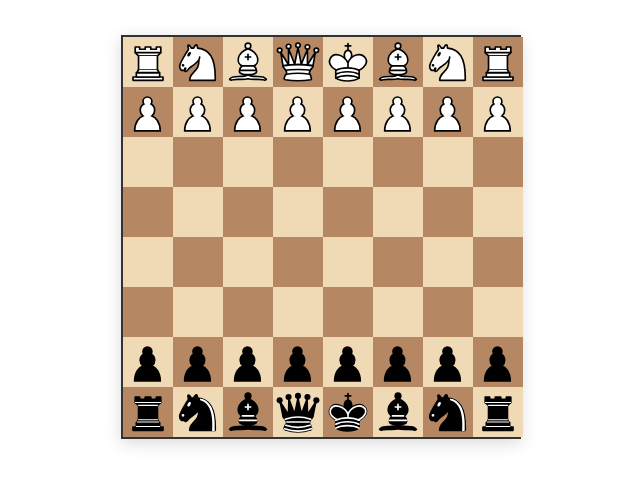
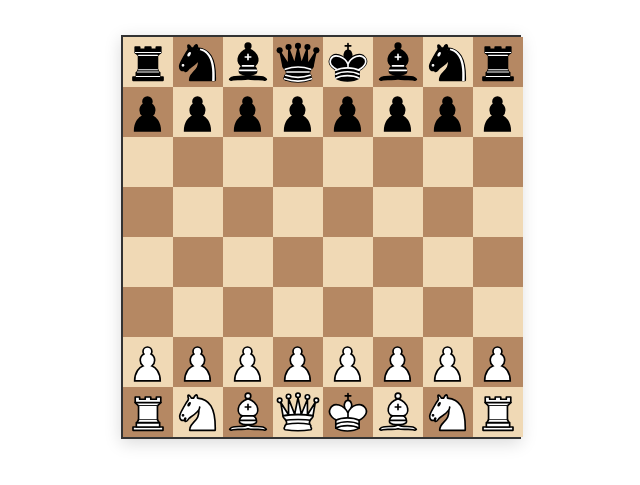
Before and after one commit to jcvisk/chess, a plain HTML site: page index.html in a window 1280 px wide. Shown: the part 53-538 px from the top of the page, without its empty margins (319-959 px from the left). Drawn offline with Linux system fonts and the light colour scheme.

Commit message:
Cambiando posición de casillas y piezas

```diff
--- a/index.html
+++ b/index.html
@@ -14,24 +14,24 @@
   <body>
     <h1 style="text-align:center;">Tablero de Ajedrez</h1>
     <div class="chess-board">
-      <!-- Primera fila (blancas) -->
-      <div class="square light"><span class="sprite w-rook"></span></div>
-      <div class="square dark"><span class="sprite w-knight"></span></div>
-      <div class="square light"><span class="sprite w-bishop"></span></div>
-      <div class="square dark"><span class="sprite w-queen"></span></div>
-      <div class="square light"><span class="sprite w-king"></span></div>
-      <div class="square dark"><span class="sprite w-bishop"></span></div>
-      <div class="square light"><span class="sprite w-knight"></span></div>
-      <div class="square dark"><span class="sprite w-rook"></span></div>
-      <!-- Segunda fila (peones blancos) -->
-      <div class="square dark"><span class="sprite w-pawn"></span></div>
-      <div class="square light"><span class="sprite w-pawn"></span></div>
-      <div class="square dark"><span class="sprite w-pawn"></span></div>
-      <div class="square light"><span class="sprite w-pawn"></span></div>
-      <div class="square dark"><span class="sprite w-pawn"></span></div>
-      <div class="square light"><span class="sprite w-pawn"></span></div>
-      <div class="square dark"><span class="sprite w-pawn"></span></div>
-      <div class="square light"><span class="sprite w-pawn"></span></div>
+      <!-- Primera fila (negras) -->
+      <div class="square light"><span class="sprite b-rook"></span></div>
+      <div class="square dark"><span class="sprite b-knight"></span></div>
+      <div class="square light"><span class="sprite b-bishop"></span></div>
+      <div class="square dark"><span class="sprite b-queen"></span></div>
+      <div class="square light"><span class="sprite b-king"></span></div>
+      <div class="square dark"><span class="sprite b-bishop"></span></div>
+      <div class="square light"><span class="sprite b-knight"></span></div>
+      <div class="square dark"><span class="sprite b-rook"></span></div>
+      <!-- Segunda fila (peones negros) -->
+      <div class="square dark"><span class="sprite b-pawn"></span></div>
+      <div class="square light"><span class="sprite b-pawn"></span></div>
+      <div class="square dark"><span class="sprite b-pawn"></span></div>
+      <div class="square light"><span class="sprite b-pawn"></span></div>
+      <div class="square dark"><span class="sprite b-pawn"></span></div>
+      <div class="square light"><span class="sprite b-pawn"></span></div>
+      <div class="square dark"><span class="sprite b-pawn"></span></div>
+      <div class="square light"><span class="sprite b-pawn"></span></div>
       <!-- Filas vacías -->
 
       <div class="square light"></div>
@@ -70,24 +70,24 @@
       <div class="square dark"></div>
       <div class="square light"></div>
 
-      <!-- Séptima fila (peones negros) -->
-      <div class="square light"><span class="sprite b-pawn"></span></div>
-      <div class="square dark"><span class="sprite b-pawn"></span></div>
-      <div class="square light"><span class="sprite b-pawn"></span></div>
-      <div class="square dark"><span class="sprite b-pawn"></span></div>
-      <div class="square light"><span class="sprite b-pawn"></span></div>
-      <div class="square dark"><span class="sprite b-pawn"></span></div>
-      <div class="square light"><span class="sprite b-pawn"></span></div>
-      <div class="square dark"><span class="sprite b-pawn"></span></div>
-      <!-- Octava fila (negras) -->
-      <div class="square dark"><span class="sprite b-rook"></span></div>
-      <div class="square light"><span class="sprite b-knight"></span></div>
-      <div class="square dark"><span class="sprite b-bishop"></span></div>
-      <div class="square light"><span class="sprite b-queen"></span></div>
-      <div class="square dark"><span class="sprite b-king"></span></div>
-      <div class="square light"><span class="sprite b-bishop"></span></div>
-      <div class="square dark"><span class="sprite b-knight"></span></div>
-      <div class="square light"><span class="sprite b-rook"></span></div>
+      <!-- Séptima fila (peones blancos) -->
+      <div class="square light"><span class="sprite w-pawn"></span></div>
+      <div class="square dark"><span class="sprite w-pawn"></span></div>
+      <div class="square light"><span class="sprite w-pawn"></span></div>
+      <div class="square dark"><span class="sprite w-pawn"></span></div>
+      <div class="square light"><span class="sprite w-pawn"></span></div>
+      <div class="square dark"><span class="sprite w-pawn"></span></div>
+      <div class="square light"><span class="sprite w-pawn"></span></div>
+      <div class="square dark"><span class="sprite w-pawn"></span></div>
+      <!-- Octava fila (blancas) -->
+      <div class="square dark"><span class="sprite w-rook"></span></div>
+      <div class="square light"><span class="sprite w-knight"></span></div>
+      <div class="square dark"><span class="sprite w-bishop"></span></div>
+      <div class="square light"><span class="sprite w-queen"></span></div>
+      <div class="square dark"><span class="sprite w-king"></span></div>
+      <div class="square light"><span class="sprite w-bishop"></span></div>
+      <div class="square dark"><span class="sprite w-knight"></span></div>
+      <div class="square light"><span class="sprite w-rook"></span></div>
     </div>
 
     <script src="assets/boostrap/bootstrap.bundle.min.js"></script>
```
